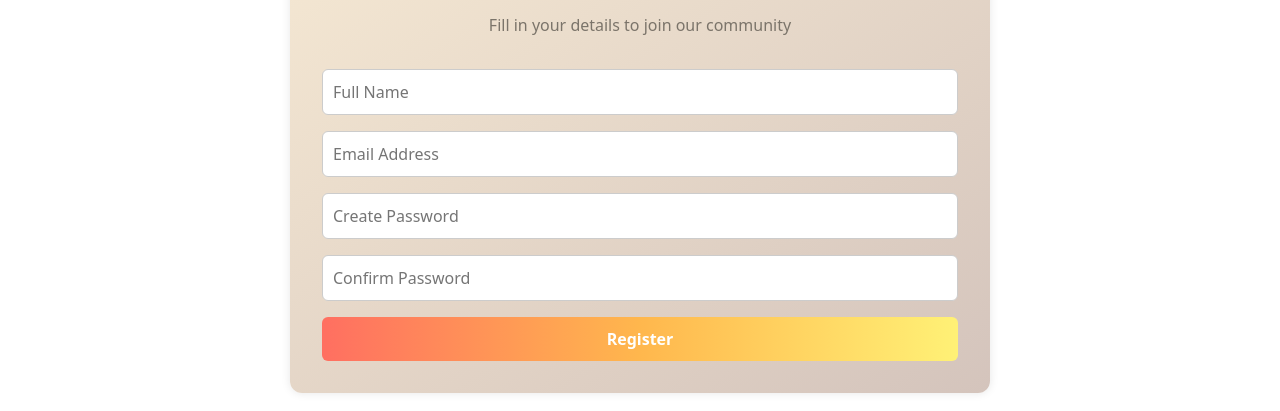
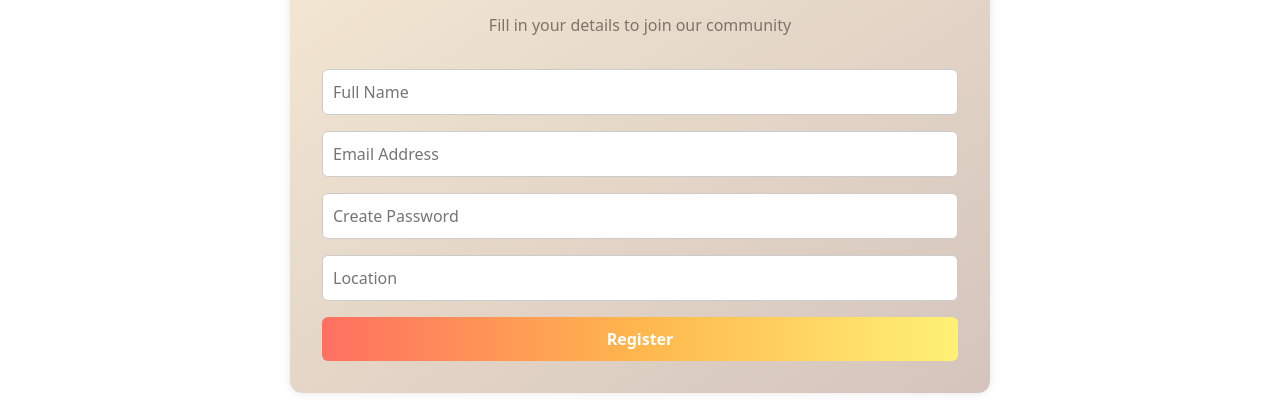
Before and after one commit to otiliamadalina/volunteer-platform-java-springboot, a React (Create React App) app in the folder frontend/: page /registerAsVolunteer in a window 1280 px wide. Shown: the part 205-616 px from the top of the page. Built offline with nearby package versions, Linux system fonts and the light colour scheme.

Commit message:
connected volunteer registration form to backend API

```diff
--- a/frontend/src/pages/auth/registerAsVolunteer.js
+++ b/frontend/src/pages/auth/registerAsVolunteer.js
@@ -1,9 +1,33 @@
-import React from "react";
+import React, { useState } from "react";
 import { useNavigate } from "react-router-dom";
+import axios from "axios";
 import "../../styles/auth.css";
 
 export default function RegisterAsVolunteer() {
     const navigate = useNavigate();
+
+    const [fullName, setFullName] = useState("");
+    const [email, setEmail] = useState("");
+    const [password, setPassword] = useState("");
+    const [location, setLocation] = useState("");
+
+    const handleSubmit = async (e) => {
+        e.preventDefault();
+
+        try {
+            await axios.post("http://localhost:8080/api/registerAsVolunteer", {
+                fullName,
+                email,
+                password,
+                location,
+            });
+            alert("Registration Successfully!");
+            navigate("/volunteerDashboard");
+        } catch (error) {
+            console.error("ERROR:", error);
+            alert("Error occured. Try again.");
+        }
+    };
 
     return (
         <div className="register-container">
@@ -12,11 +36,39 @@ export default function RegisterAsVolunteer() {
             <h2 className="register-title">Become a Volunteer</h2>
             <p className="register-subtitle">Fill in your details to join our community</p>
 
-            <form className="register-form">
-                <input type="text" className="form-input" placeholder="Full Name" required />
-                <input type="email" className="form-input" placeholder="Email Address" required />
-                <input type="text" className="form-input" placeholder="Create Password" required />
-                <input type="password" className="form-input" placeholder="Confirm Password" required />
+            <form className="register-form" onSubmit={handleSubmit}>
+                <input
+                    type="text"
+                    className="form-input"
+                    placeholder="Full Name"
+                    value={fullName}
+                    onChange={(e) => setFullName(e.target.value)}
+                    required
+                />
+                <input
+                    type="email"
+                    className="form-input"
+                    placeholder="Email Address"
+                    value={email}
+                    onChange={(e) => setEmail(e.target.value)}
+                    required
+                />
+                <input
+                    type="text"
+                    className="form-input"
+                    placeholder="Create Password"
+                    value={password}
+                    onChange={(e) => setPassword(e.target.value)}
+                    required
+                />
+                <input
+                    type="text"
+                    className="form-input"
+                    placeholder="Location"
+                    value={location}
+                    onChange={(e) => setLocation(e.target.value)}
+                    required
+                />
                 <button type="submit" className="btn-register-volunteer">Register</button>
             </form>
         </div>
```
Also changed, not shown: 1 other file (tests, documents, lock files or other folders).
